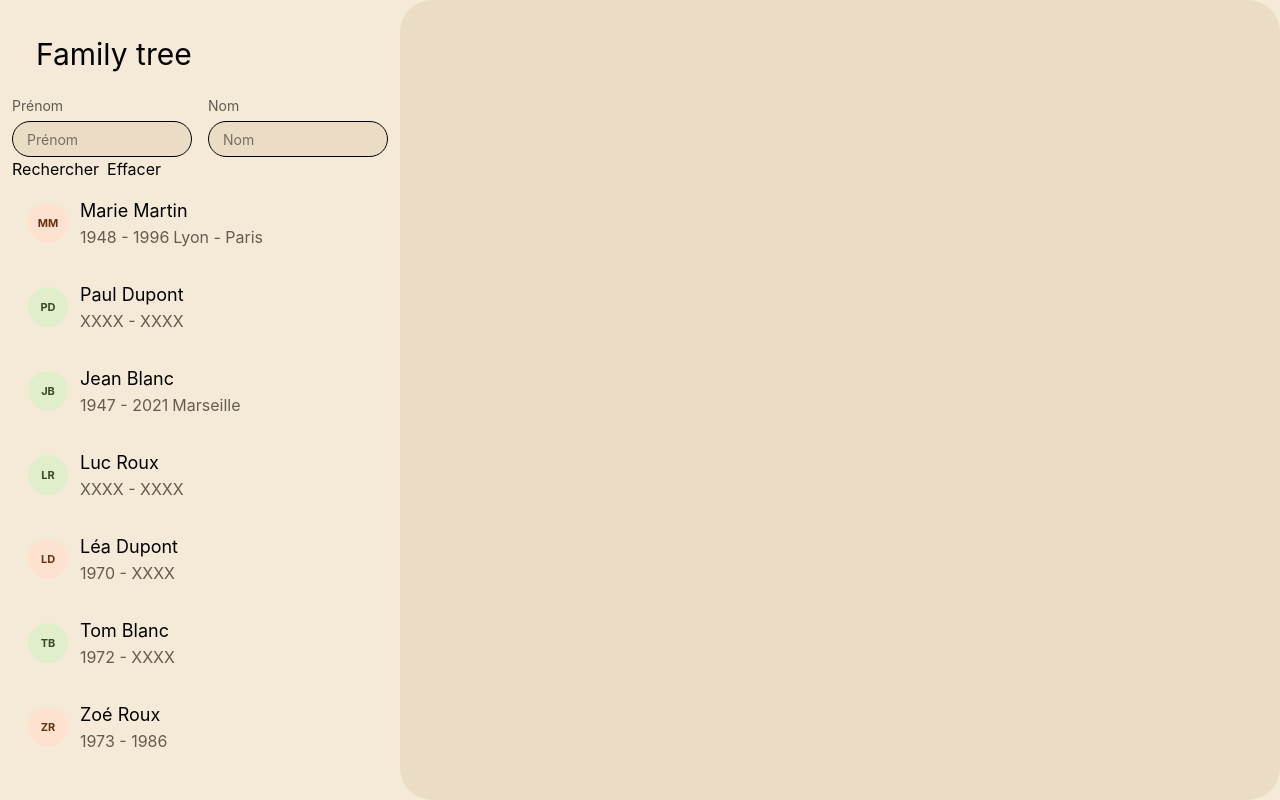
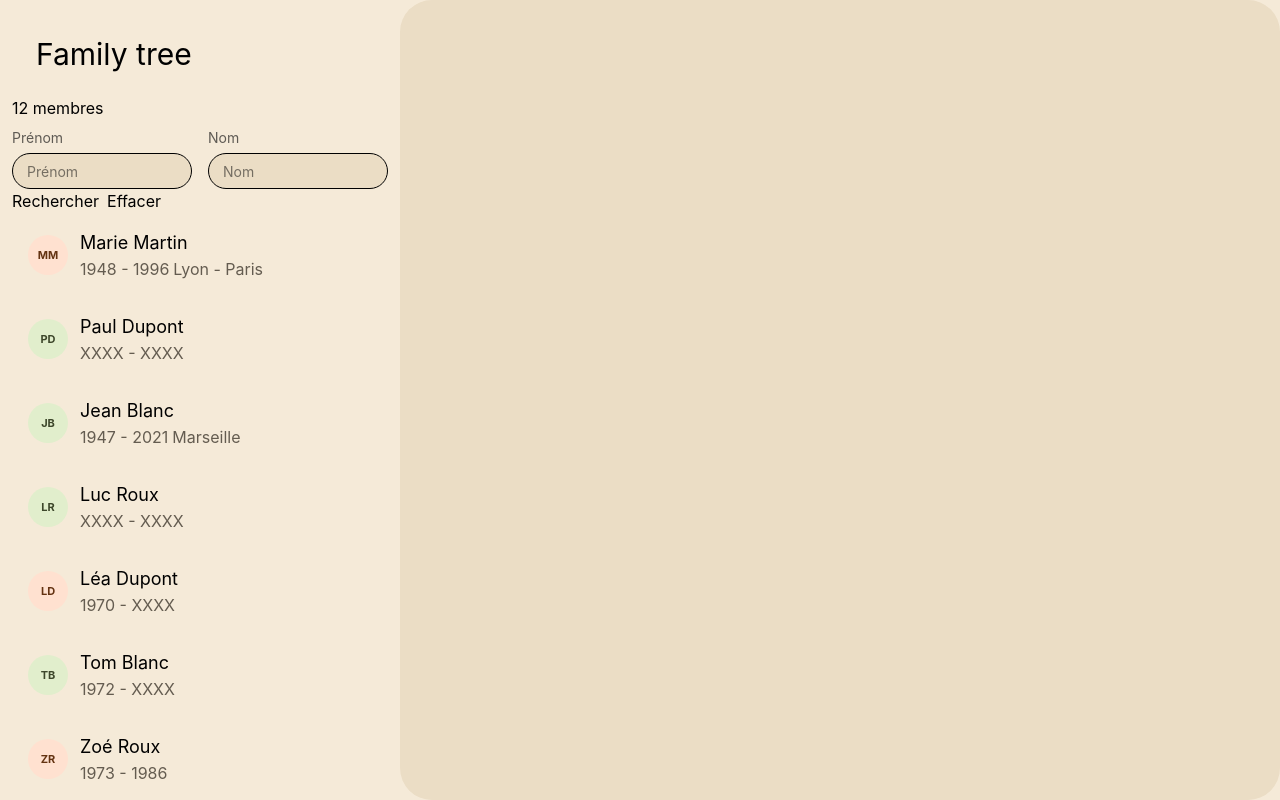
Before and after one commit to andrew-ob/Family-tree-2026-vue, a Nuxt app: page / in a window 1280 px wide. Built offline with nearby package versions, Linux system fonts and the light colour scheme.

Commit message:
feat(sidebar): display family member count in HeadSidebar

```diff
--- a/app/components/person/HeadSidebar.vue
+++ b/app/components/person/HeadSidebar.vue
@@ -1,8 +1,12 @@
 <template>
   <div>
-    <h1 class="m-6 text-3xl">
-      Family tree
-    </h1>
+    <div>
+      <h1 class="m-6 text-3xl">
+        Family tree
+      </h1>
+
+      <p>{{ memberCount }} {{ memberCount > 1 ? 'membres' : 'membre' }}</p>
+    </div>
 
     <PersonSearchForm
       v-model:first-name="firstName"
@@ -14,6 +18,11 @@
 </template>
 
 <script setup lang="ts">
+interface HeaderSidebarProps {
+  memberCount: number
+}
+defineProps<HeaderSidebarProps>()
+
 const firstName = defineModel<string>('firstName', { default: '' })
 const lastName = defineModel<string>('lastName', { default: '' })
 
--- a/app/components/person/Sidebar.vue
+++ b/app/components/person/Sidebar.vue
@@ -3,6 +3,7 @@
     <PersonHeadSidebar
       v-model:first-name="criteria.firstName"
       v-model:last-name="criteria.lastName"
+      :member-count="memberCount"
       class="shrink-0"
       @search="search"
       @reset="reset"
@@ -16,4 +17,7 @@
 
 <script setup lang="ts">
 const { criteria, results, search, reset } = usePersonSearch()
+const { family } = useFamily()
+
+const memberCount = computed(() => family.value.persons.length)
 </script>
```
